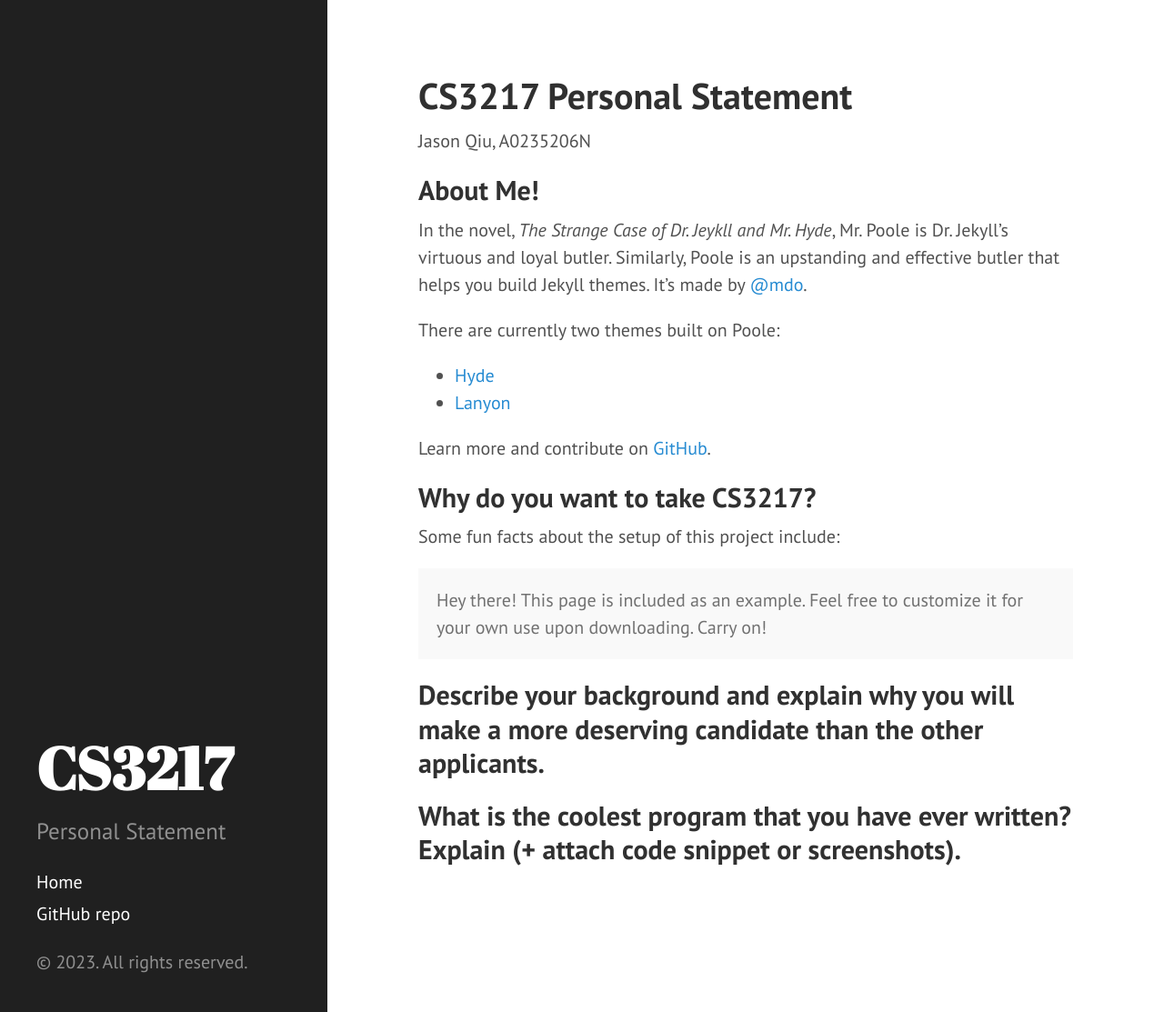
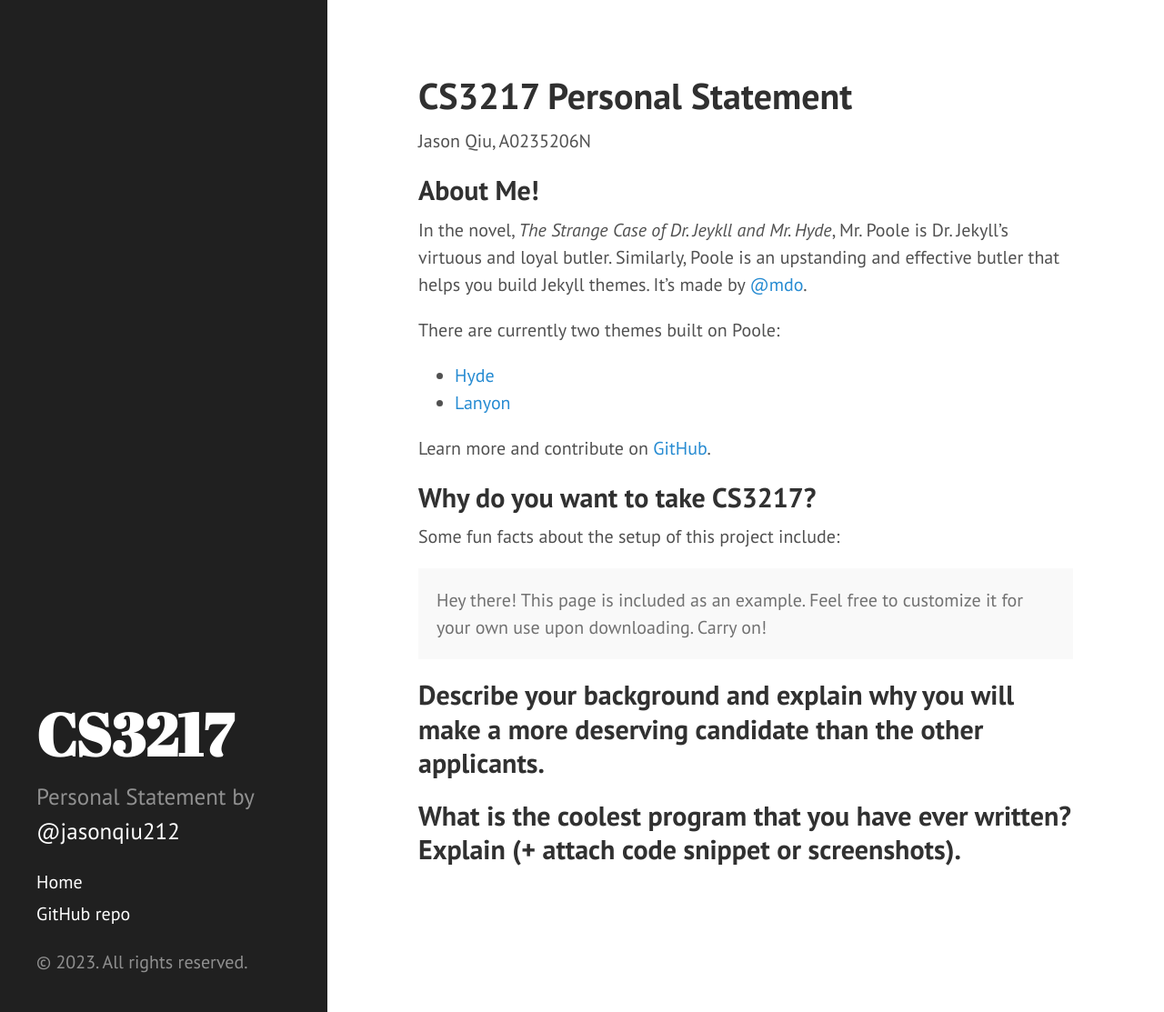
Before and after one commit to jasonqiu212/cs3217-personal-statement, a Jekyll site: the page built from index.md, in a window 1280 px wide and 1113 px high. Shown: the whole window at 91% size. Built offline with Jekyll 4.4.1, drawn with Linux system fonts in a browser that asks for light colours.

Commit message:
Add author to website description

```diff
--- a/_config.yml
+++ b/_config.yml
@@ -7,7 +7,7 @@ permalink: pretty
 # Setup
 title: CS3217
 tagline: "Personal Statement"
-description: "Personal Statement"
+description: 'Personal Statement by <a href="https://github.com/jasonqiu212" target="_blank">@jasonqiu212</a>'
 baseurl: ""
 url: https://jasonqiu212.github.io/cs3217-personal-statement/
 
```
